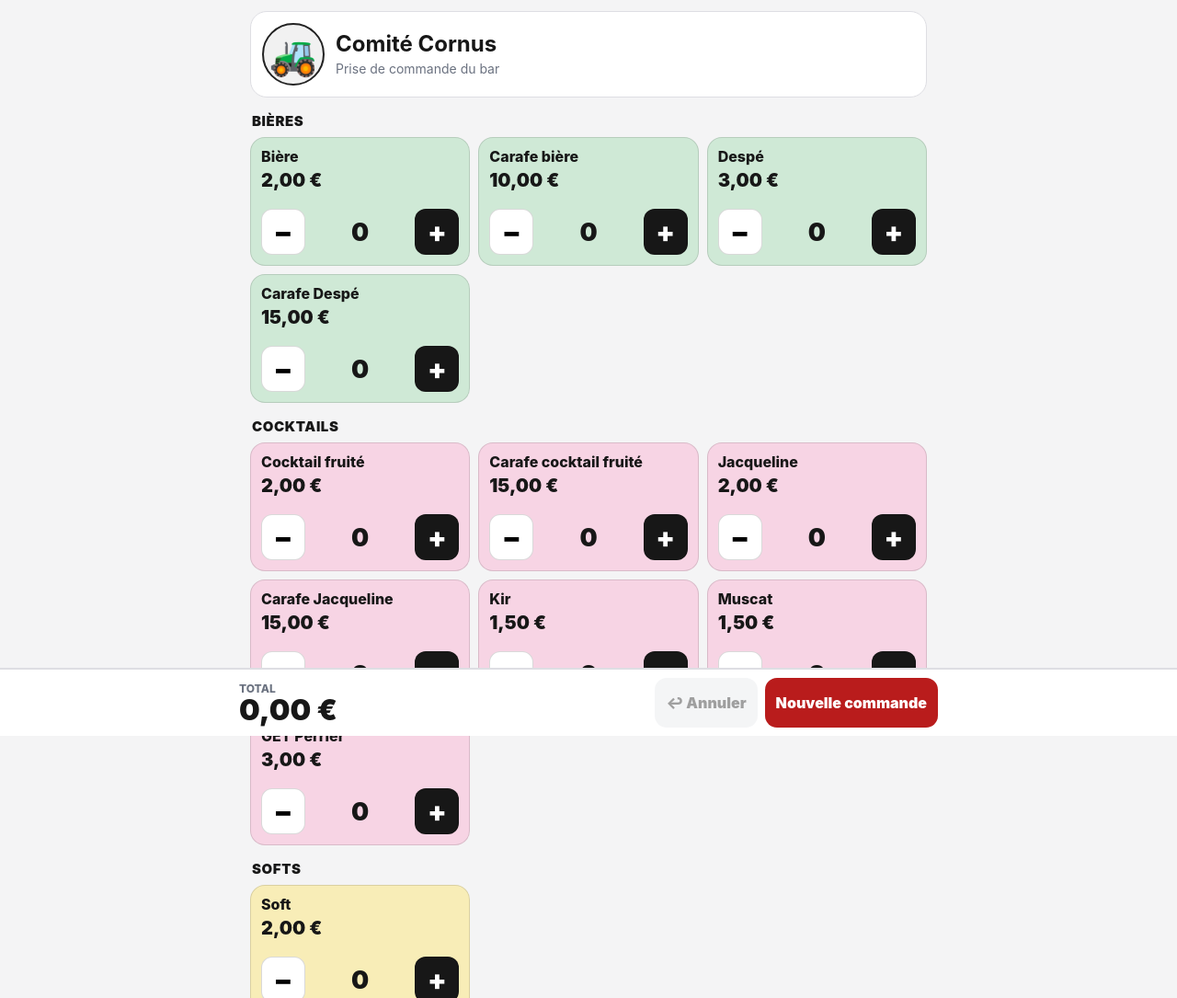
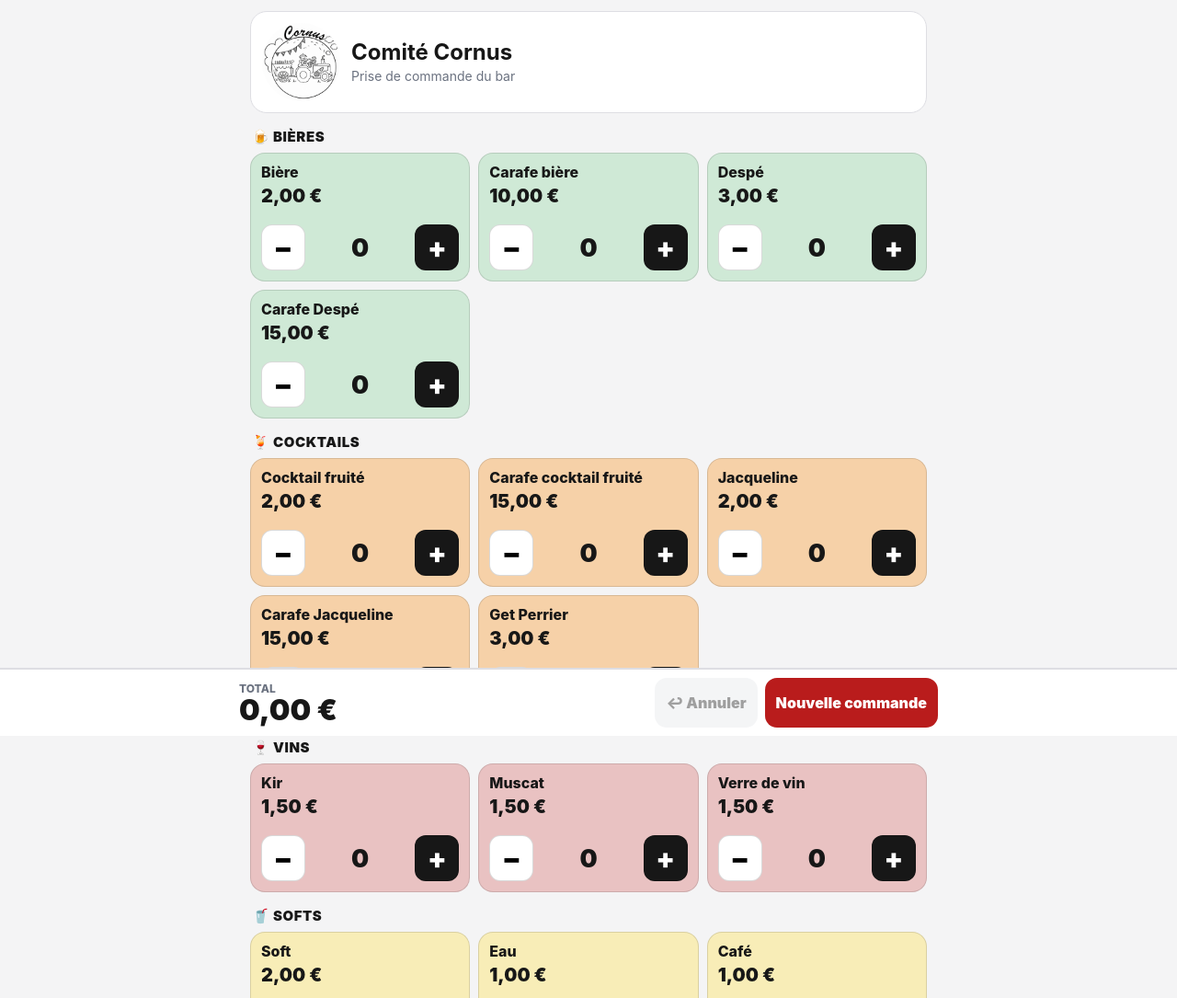
Before and after one commit to fioraf-alt/Comit--Cornus, a plain HTML site: page index.html in a window 1280 px wide. Shown: the top 1085 px of the page at 92% size. Drawn offline with Linux system fonts and the light colour scheme.

Commit message:
Couleurs cocktails et vins

```diff
--- a/index.html
+++ b/index.html
@@ -17,7 +17,7 @@
 <body>
   <main class="app">
     <header class="header">
-      <div class="logo" aria-hidden="true">🚜</div>
+      <img src="logo-comite-cornus.png" alt="Logo du Comité Cornus" class="logo-comite">
 
       <div>
         <h1>Comité Cornus</h1>
--- a/products.js
+++ b/products.js
@@ -1,6 +1,6 @@
 const PRODUCT_GROUPS = [
   {
-    title: "BIÈRES",
+    title: "🍺 BIÈRES",
     className: "beer",
     items: [
       { name: "Bière", price: 2 },
@@ -10,35 +10,39 @@ const PRODUCT_GROUPS = [
     ]
   },
   {
-    title: "COCKTAILS",
+    title: "🍹 COCKTAILS",
     className: "cocktail",
     items: [
       { name: "Cocktail fruité", price: 2 },
       { name: "Carafe cocktail fruité", price: 15 },
       { name: "Jacqueline", price: 2 },
       { name: "Carafe Jacqueline", price: 15 },
-      { name: "Kir", price: 1.5 },
-      { name: "Muscat", price: 1.5 },
-      { name: "GET Perrier", price: 3 }
-
-
+      { name: "Get Perrier", price: 3 }
     ]
   },
   {
-    title: "SOFTS",
+  title: "🍷 VINS",
+  className: "wine",
+  items: [
+    { name: "Kir", price: 1.5 },
+    { name: "Muscat", price: 1.5 },
+    { name: "Verre de vin", price: 1.5 }
+  ]
+},
+  {
+    title: "🥤 SOFTS",
     className: "soft",
     items: [
-      { name: "Soft", price: 2 }
+      { name: "Soft", price: 2 },
+      { name: "Eau", price: 1 },
+      { name: "Café", price: 1 }
     ]
   },
   {
-    title: "AUTRES",
+    title: "🎟️ CAUTION",
     className: "other",
     items: [
-      { name: "Caution verre / carafe", price: 1 },
-      { name: "Verre de vin", price: 1.5 },
-      { name: "Café", price: 1 },
-      { name: "Eau", price: 1 }
+      { name: "Caution verre / carafe", price: 1 }
     ]
   }
 ];
--- a/style.css
+++ b/style.css
@@ -6,9 +6,10 @@
   --border: #dedee3;
 
   --beer: #cfe9d6;
-  --cocktail: #f7d4e4;
-  --soft: #f8edb7;
-  --other: #cfe4f6;
+ --cocktail: #f6d1a8;
+--wine: #e9c2c2;
+--soft: #f8edb7;
+--other: #cfe4f6;
 
   --danger: #b91c1c;
 }
@@ -100,6 +101,9 @@ h1 {
 
 .cocktail {
   background: var(--cocktail);
+}
+.wine {
+  background: var(--wine);
 }
 
 .soft {
@@ -253,3 +257,11 @@ h1 {
     width: 100%;
   }
 }
+.logo-comite {
+  width: 85px;
+  height: 85px;
+  object-fit: contain;
+  flex-shrink: 0;
+  border-radius: 50%;
+  background: white;
+}
```
